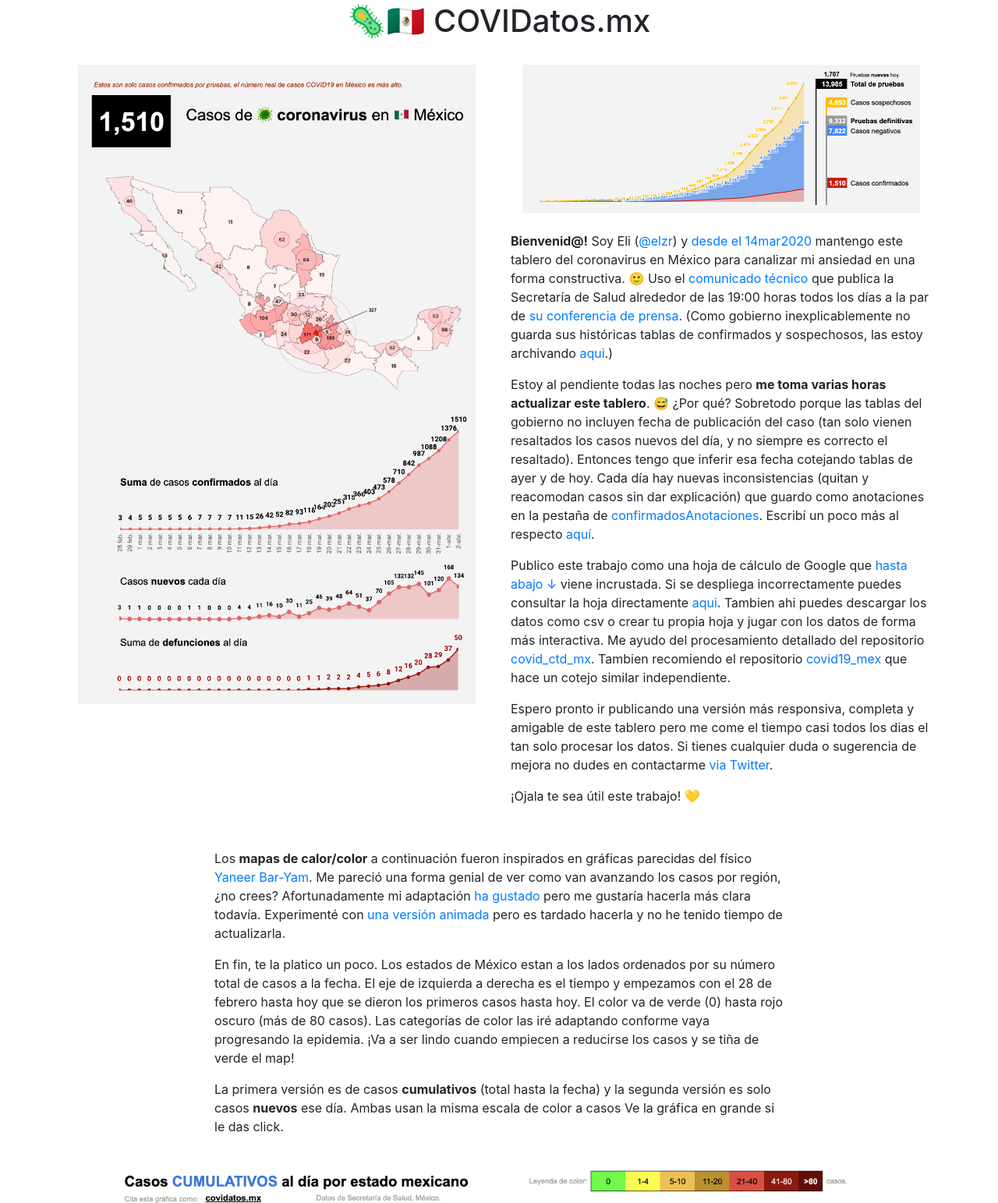
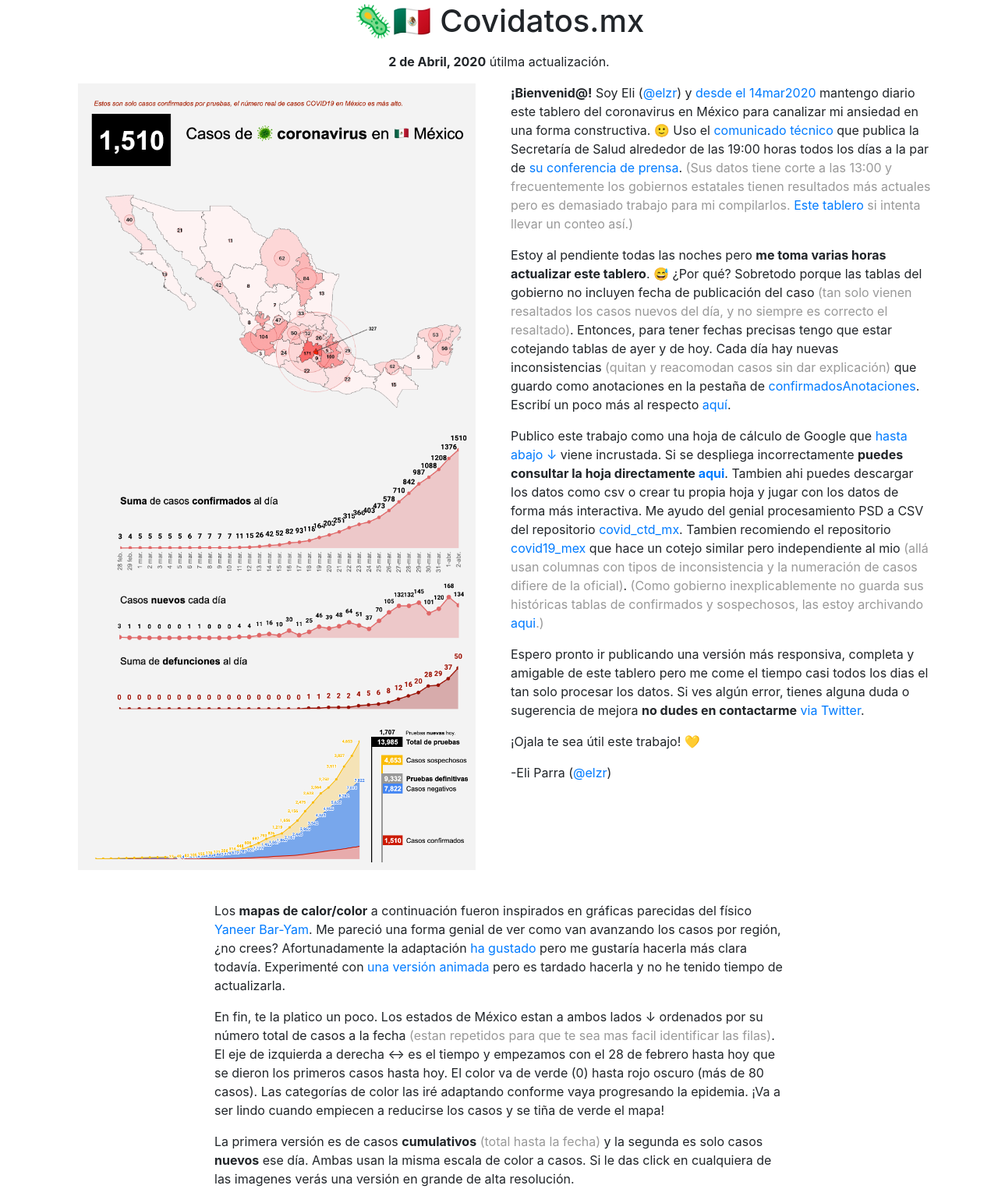
Before and after one commit to elzr/covidatos, a plain HTML site: page index.html in a window 1280 px wide. Shown: the part 13-1556 px from the top of the page at 78% size. Drawn offline with nearby package versions, Linux system fonts and the light colour scheme.

Commit message:
layout/format tweaks

```diff
--- a/index.html
+++ b/index.html
@@ -11,6 +11,7 @@
 		<style>
 			body {margin:0; padding:0}
 			iframe {width:100%; height:100%; border:0}
+			.p {color:#999}
 		</style>
 
 		<!-- Global site tag (gtag.js) - Google Analytics -->
@@ -27,49 +28,48 @@
 		<div class="container">
 			<div class="row d-flex justify-content-center">
 				<div class="col-8 text-center">
-					<h1 class="my-3">🦠🇲🇽 COVIDatos.mx</h1>
+					<h1 class="my-3">🦠🇲🇽 Covidatos.mx</h1>
+					<b>2 de Abril, 2020</b> útilma actualización.
 				</div>
 
 				<div class="col-12 my-2 py-2 col-lg-6 my-lg-2 py-lg-2">
 					<a href="img/piezas/2020-04abr-02-mapa.png">
 						<img class="col-12" src="img/piezas/2020-04abr-02-mapa.png" />
 					</a>
-				</div>
-
-				<div class="col-8 my-4 py-4 col-lg-6 my-lg-2 py-lg-2">
 					<a href="img/piezas/2020-04abr-02-pruebas.png">
 						<img class="col-12" src="img/piezas/2020-04abr-02-pruebas.png" />
 					</a>
-
-					<br />
-					<br />
-
+				</div>
+				<div class="col-10 my-2 py-2 col-lg-6 my-lg-2 py-lg-2">
 					<p>
-						<strong>Bienvenid@!</strong> Soy Eli (<a href="https://twitter.com/elzr">@elzr</a>) y <a href="https://twitter.com/elzr/status/1239298366984654853">desde el 14mar2020</a> mantengo este tablero del coronavirus en M&eacute;xico para canalizar mi ansiedad en una forma constructiva. 🙂 Uso el <a href="https://www.gob.mx/salud/documentos/informacion-internacional-y-nacional-sobre-nuevo-coronavirus-2019-ncov">comunicado técnico</a> que publica la Secretaría de Salud alrededor de las 19:00 horas todos los días a la par de <a href="https://www.youtube.com/channel/UCvzHrtf9by1-UY67SfZse8w/videos">su conferencia de prensa</a>. (Como gobierno inexplicablemente no guarda sus históricas tablas de confirmados y sospechosos, las estoy archivando <a href="https://drive.google.com/drive/folders/1bb7gdLeVtF0dp8o0pgLjkGvSt0RAHNis">aqui</a>.)
+						<strong>¡Bienvenid@!</strong> Soy Eli (<a href="https://twitter.com/elzr">@elzr</a>) y <a href="https://twitter.com/elzr/status/1239298366984654853">desde el 14mar2020</a> mantengo diario este tablero del coronavirus en M&eacute;xico para canalizar mi ansiedad en una forma constructiva. 🙂 Uso el <a href="https://www.gob.mx/salud/documentos/informacion-internacional-y-nacional-sobre-nuevo-coronavirus-2019-ncov">comunicado técnico</a> que publica la Secretaría de Salud alrededor de las 19:00 horas todos los días a la par de <a href="https://www.youtube.com/channel/UCvzHrtf9by1-UY67SfZse8w/videos">su conferencia de prensa</a>. <span class="p">(Sus datos tiene corte a las 13:00 y frecuentemente los gobiernos estatales tienen resultados más actuales pero es demasiado trabajo para mi compilarlos. <a href="https://covid19enmexico.com/">Este tablero</a> si intenta llevar un conteo así.)</span>
 					</p>
 					<p>
-						Estoy al pendiente todas las noches pero <b>me toma varias horas actualizar este tablero</b>. 😅 ¿Por qué? Sobretodo porque las tablas del gobierno no incluyen fecha de publicación del caso (tan solo vienen resaltados los casos nuevos del día, y no siempre es correcto el resaltado). Entonces tengo que inferir esa fecha cotejando tablas de ayer y de hoy. Cada día hay nuevas inconsistencias (quitan y reacomodan casos sin dar explicación) que guardo como anotaciones en la pestaña de <a href="https://docs.google.com/spreadsheets/d/1ihdwd-YY5h_wCkaaKVK0P70gjhxxRlLuNLYPQeJwrq8/edit#gid=1779234405">confirmadosAnotaciones</a>. Escribí un poco más al respecto <a href="https://twitter.com/elzr/status/1245942225596489728">aquí</a>.
+						Estoy al pendiente todas las noches pero <b>me toma varias horas actualizar este tablero</b>. 😅 ¿Por qué? Sobretodo porque las tablas del gobierno no incluyen fecha de publicación del caso <span class="p">(tan solo vienen resaltados los casos nuevos del día, y no siempre es correcto el resaltado)</span>. Entonces, para tener fechas precisas tengo que estar cotejando tablas de ayer y de hoy. Cada día hay nuevas inconsistencias <span class="p">(quitan y reacomodan casos sin dar explicación)</span> que guardo como anotaciones en la pestaña de <a href="https://docs.google.com/spreadsheets/d/1ihdwd-YY5h_wCkaaKVK0P70gjhxxRlLuNLYPQeJwrq8/edit#gid=1779234405">confirmadosAnotaciones</a>. Escribí un poco más al respecto <a href="https://twitter.com/elzr/status/1245942225596489728">aquí</a>.
 					</p>
 					<p>
-					Publico este trabajo como una hoja de c&aacute;lculo de Google que <a href="#sheet">hasta abajo &darr;</a> viene incrustada. Si se despliega incorrectamente puedes consultar la hoja directamente <a href="http://bit.ly/covid19mexicohttps://twitter.com/elzr/status/1245942225596489728">aqui</a>. Tambien ahi puedes descargar los datos como csv o crear tu propia hoja y jugar con los datos de forma más interactiva. Me ayudo del procesamiento detallado del repositorio <a href="https://github.com/covidctdmx/covid_ctd_mx/">covid_ctd_mx</a>. Tambien recomiendo el repositorio <a href="https://github.com/guzmart/covid19_mex">covid19_mex</a> que hace un cotejo similar independiente.
+						Publico este trabajo como una hoja de c&aacute;lculo de Google que <a href="#sheet">hasta abajo &darr;</a> viene incrustada. Si se despliega incorrectamente <b>puedes consultar la hoja directamente <a href="http://bit.ly/covid19mexicohttps://twitter.com/elzr/status/1245942225596489728">aqui</a></b>. Tambien ahi puedes descargar los datos como csv o crear tu propia hoja y jugar con los datos de forma más interactiva. Me ayudo del genial procesamiento PSD a CSV del repositorio <a href="https://github.com/covidctdmx/covid_ctd_mx/">covid_ctd_mx</a>. Tambien recomiendo el repositorio <a href="https://github.com/guzmart/covid19_mex">covid19_mex</a> que hace un cotejo similar pero independiente al mio <span class="p">(allá usan columnas con tipos de inconsistencia y la numeración de casos difiere de la oficial)</span>. <span class="p">(Como gobierno inexplicablemente no guarda sus históricas tablas de confirmados y sospechosos, las estoy archivando <a href="https://drive.google.com/drive/folders/1bb7gdLeVtF0dp8o0pgLjkGvSt0RAHNis">aqui</a>.)</span>
 					</p>
 					<p>
-						Espero pronto ir publicando una versión más responsiva, completa y amigable de este tablero pero me come el tiempo casi todos los dias el tan solo procesar los datos. Si tienes cualquier duda o sugerencia de mejora no dudes en contactarme <a href="https://twitter.com/elzr">via Twitter</a>.
+					Espero pronto ir publicando una versión más responsiva, completa y amigable de este tablero pero me come el tiempo casi todos los dias el tan solo procesar los datos. Si ves algún error, tienes alguna duda o sugerencia de mejora <b>no dudes en contactarme</b> <a href="https://twitter.com/elzr">via Twitter</a>.
 					</p>
 					<p>
 						¡Ojala te sea útil este trabajo! 💛
 					</p>
+					<p>
+						-Eli Parra (<a href="https://twitter.com/elzr">@elzr</a>)<br />
+					</p>
 				</div>
 
-				<div class="col-8 mt-4">
+				<div class="col-10 mt-4 col-lg-8">
 					<p>
-						Los <b>mapas de calor/color</b> a continuación fueron inspirados en gráficas parecidas del físico <a href="gráficas">Yaneer Bar-Yam</a>. Me pareció una forma genial de ver como van avanzando los casos por región, ¿no crees? Afortunadamente mi adaptación <a href="https://twitter.com/richardjensor/status/1245433258009079808">ha gustado</a> pero me gustaría hacerla más clara todavía. Experimenté con <a href="https://twitter.com/elzr/status/1241601670842388480">una versión animada</a> pero es tardado hacerla y no he tenido tiempo de actualizarla.
+						Los <b>mapas de calor/color</b> a continuación fueron inspirados en gráficas parecidas del físico <a href="gráficas">Yaneer Bar-Yam</a>. Me pareció una forma genial de ver como van avanzando los casos por región, ¿no crees? Afortunadamente la adaptación <a href="https://twitter.com/richardjensor/status/1245433258009079808">ha gustado</a> pero me gustaría hacerla más clara todavía. Experimenté con <a href="https://twitter.com/elzr/status/1241601670842388480">una versión animada</a> pero es tardado hacerla y no he tenido tiempo de actualizarla.
 					</p>
 					<p>
-						En fin, te la platico un poco. Los estados de México estan a los lados ordenados por su número total de casos a la fecha. El eje de izquierda a derecha es el tiempo y empezamos con el 28 de febrero hasta hoy que se dieron los primeros casos hasta hoy. El color va de verde (0) hasta rojo oscuro (más de 80 casos). Las categorías de color las iré adaptando conforme vaya progresando la epidemia. ¡Va a ser lindo cuando empiecen a reducirse los casos y se tiña de verde el map!
+						En fin, te la platico un poco. Los estados de México estan a ambos lados &darr; ordenados por su número total de casos a la fecha <span class="p">(estan repetidos para que te sea mas facil identificar las filas)</span>. El eje de izquierda a derecha &harr; es el tiempo y empezamos con el 28 de febrero hasta hoy que se dieron los primeros casos hasta hoy. El color va de verde (0) hasta rojo oscuro (más de 80 casos). Las categorías de color las iré adaptando conforme vaya progresando la epidemia. ¡Va a ser lindo cuando empiecen a reducirse los casos y se tiña de verde el mapa!
 					</p>
 					<p>
-						La primera versión es de casos <b>cumulativos</b> (total hasta la fecha) y la segunda versión es solo casos <b>nuevos</b> ese día. Ambas usan la misma escala de color a casos Ve la gráfica en grande si le das click.
+						La primera versión es de casos <b>cumulativos</b> <span class="p">(total hasta la fecha)</span> y la segunda es solo casos <b>nuevos</b> ese día. Ambas usan la misma escala de color a casos. Si le das click en cualquiera de las imagenes verás una versión en grande de alta resolución.
 					</p>
 				</div>
 
```
